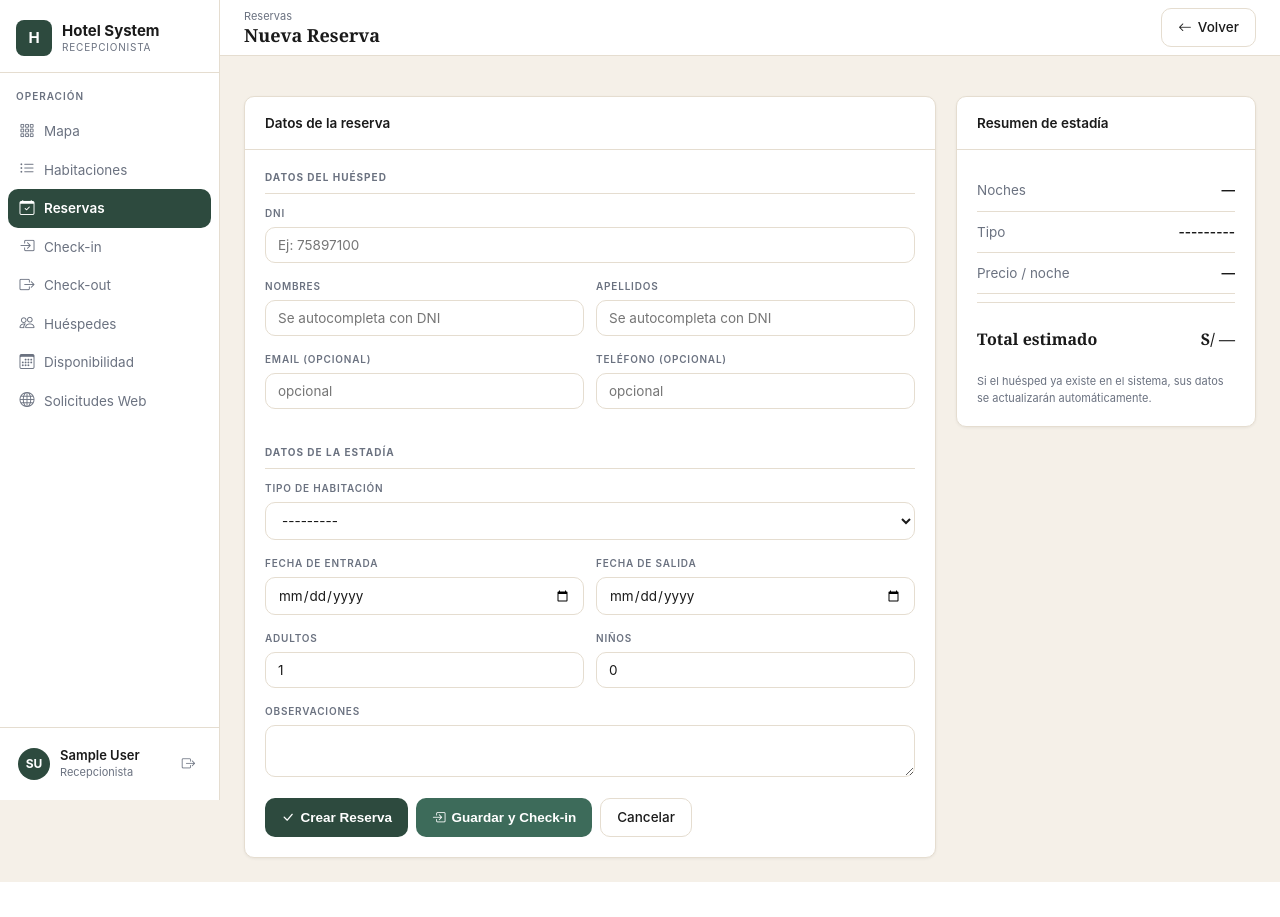
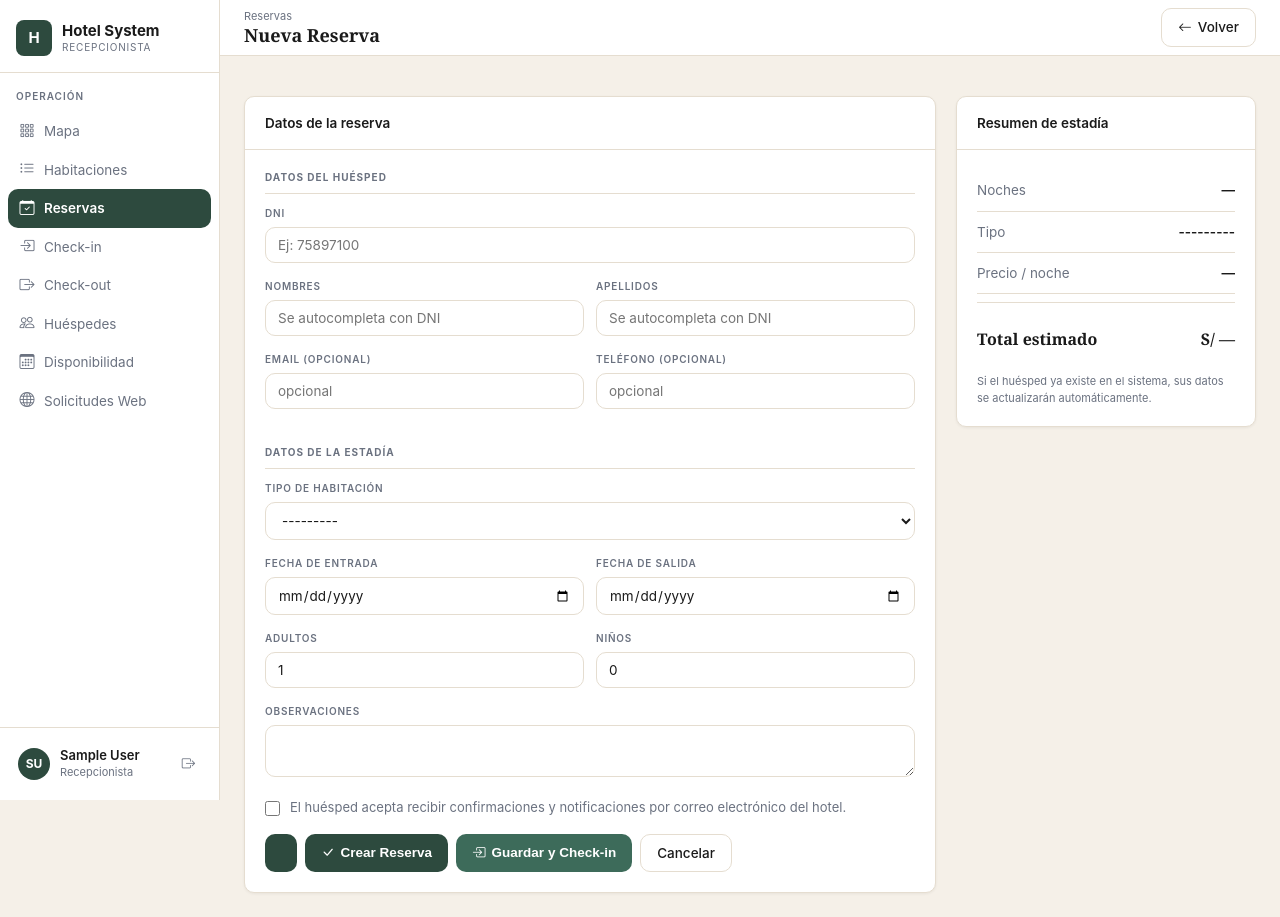
Before and after one commit to fustamantelennart-lgtm/Sitema_Hotel, a Django app: page /reservas/nueva/ in a window 1280 px wide. Before the commit the page ends 882 px from the top, so only its background shows below. Run offline with Django 4.2, Linux system fonts and the light colour scheme; the visitor is signed in with stand-in values (Sample User, id 1); data that the repository does not hold is empty; parts of the project's set-up code (start-up, migrations or seed data) failed here and were passed over.

Commit message:
feat: consentimiento email en registro web y reserva presencial, campo acepta_emails en Huesped
Co-authored-by: Yoky Yabe Villanueva <yvllanuevayokyh@uss.edu.pe>
Co-authored-by: Maicol Rafael Rojas <maicolnelsonrafaelrojas@gmail.com>
Co-authored-by: Pamela Chavez Lopez <clopezpamelanah@uss.edu.pe>
Co-authored-by: Lucrecia Montes Pozo <mpozolucrecivic@uss.edu.pe>
Co-authored-by: Daniel Rodriguez Torres <rtawers2000@gmail.com>

```diff
--- a/apps/reservas/forms.py
+++ b/apps/reservas/forms.py
@@ -172,7 +172,7 @@ class ReservaPresencialForm(forms.Form):
 
         return cleaned
 
-    def get_or_create_huesped(self):
+def get_or_create_huesped(self, acepta_emails=False):
         num_doc = self.cleaned_data['num_doc']
         huesped, created = Huesped.objects.get_or_create(
             num_doc=num_doc,
@@ -183,8 +183,12 @@ class ReservaPresencialForm(forms.Form):
                 'email':        self.cleaned_data.get('email', ''),
                 'telefono':     self.cleaned_data.get('telefono', ''),
                 'nacionalidad': 'Peruana',
+                'acepta_emails': acepta_emails,
             }
         )
+        if not created and acepta_emails:
+            huesped.acepta_emails = True
+            huesped.save(update_fields=['acepta_emails'])
         return huesped, created
 
 
--- a/apps/reservas/models.py
+++ b/apps/reservas/models.py
@@ -13,6 +13,7 @@ class Huesped(ModeloBase):
     email         = models.EmailField(blank=True)
     telefono      = models.CharField(max_length=15, blank=True)
     nacionalidad  = models.CharField(max_length=50, default='Peruana')
+    acepta_emails = models.BooleanField(default=False)
     usuario       = models.OneToOneField(
         settings.AUTH_USER_MODEL,
         on_delete=models.SET_NULL,
--- a/apps/reservas/views.py
+++ b/apps/reservas/views.py
@@ -49,7 +49,8 @@ def nueva(request):
     form    = ReservaPresencialForm(request.POST or None, initial=initial)
 
     if request.method == 'POST' and form.is_valid():
-        huesped, _ = form.get_or_create_huesped()
+        acepta_emails = request.POST.get('acepta_emails') == '1'
+        huesped, _ = form.get_or_create_huesped(acepta_emails=acepta_emails)
         try:
             reserva = ReservaService.crear(
                 data={
--- a/templates/reservas/nueva.html
+++ b/templates/reservas/nueva.html
@@ -122,7 +122,16 @@
           <label class="form-label">Observaciones</label>
           {{ form.observaciones }}
         </div>
+        <div class="form-group" style="margin-bottom:16px;">
+          <label style="display:flex; align-items:flex-start; gap:10px; cursor:pointer; font-size:13px; color:var(--color-text-muted); line-height:1.5;">
+            <input type="checkbox" name="acepta_emails" value="1"
+                   style="margin-top:3px; accent-color:var(--color-primary); width:15px; height:15px; flex-shrink:0;">
+            El huésped acepta recibir confirmaciones y notificaciones por correo electrónico del hotel.
+          </label>
+        </div>
 
+        <div style="display:flex; gap:8px; margin-top:8px; flex-wrap:wrap;">
+          <button type="submit" name="accion" value="guardar" class="btn-primary">
         <div style="display:flex; gap:8px; margin-top:8px; flex-wrap:wrap;">
           <button type="submit" name="accion" value="guardar" class="btn-primary">
             <i class="bi bi-check-lg"></i> Crear Reserva
```
Also changed, not shown: apps/publica/services.py (+26 -19 lines), apps/publica/views.py (+3 -4 lines), templates/publica/inicio.html (+7 -0 lines), templates/publica/reservar.html (+7 -0 lines), apps/reservas/migrations/0007_huesped_acepta_emails.py (added).
